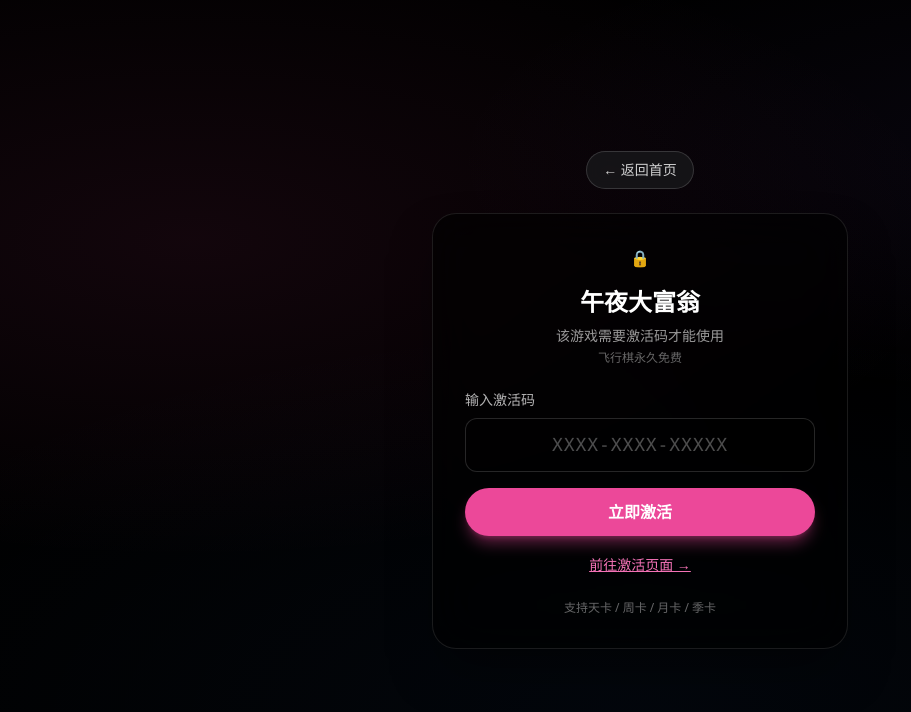
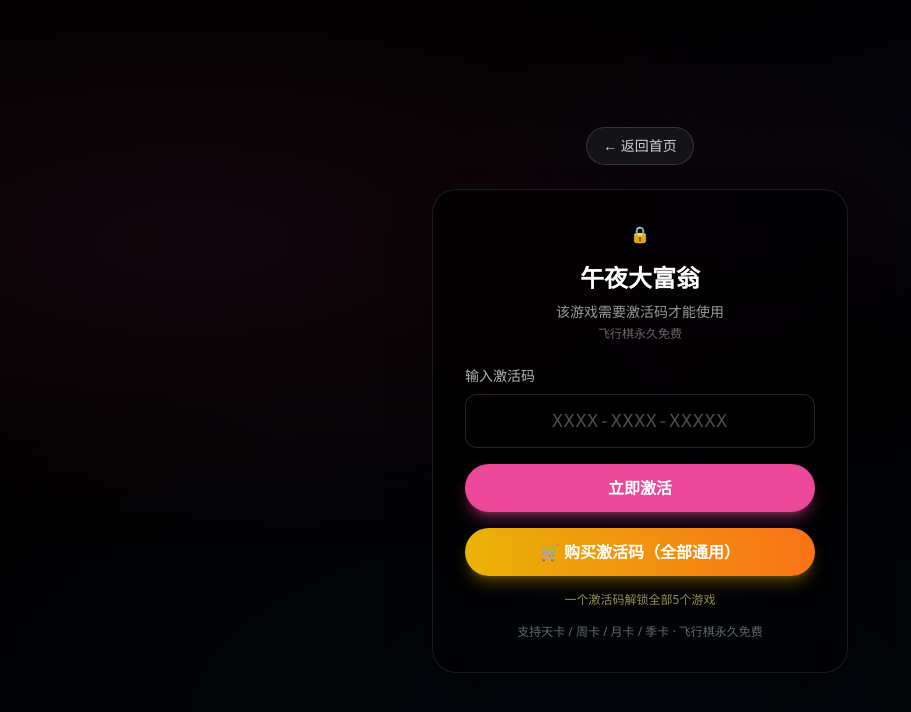
Before and after one commit to cnmgames/game, a Next.js app: page /monopoly in a window 1280 px wide. Shown: the top 712 px of the page, without its empty margins (0-911 px from the left). Built offline with nearby package versions, Linux system fonts and the light colour scheme.

Commit message:
Update LicenseGate.tsx

```diff
--- a/components/LicenseGate.tsx
+++ b/components/LicenseGate.tsx
@@ -79,6 +79,15 @@ export default function LicenseGate({ children, gameName }: { children: React.Re
               >
                 立即激活
               </button>
+              <a
+                href="https://weidian.com/?userid=1388425837"
+                target="_blank"
+                rel="noopener noreferrer"
+                className="flex w-full items-center justify-center rounded-full bg-gradient-to-r from-yellow-500 to-orange-500 py-3 text-base font-semibold text-white shadow-lg shadow-yellow-500/30 hover:from-yellow-400 hover:to-orange-400 transition"
+              >
+                🛒 购买激活码（全部通用）
+              </a>
+              <p className="text-center text-xs text-yellow-200/60">一个激活码解锁全部5个游戏</p>
 
               {result && (
                 <div className={`rounded-xl p-3 text-center text-sm ${
@@ -88,15 +97,11 @@ export default function LicenseGate({ children, gameName }: { children: React.Re
                 </div>
               )}
 
-              <div className="text-center">
-                <Link href="/activate" className="text-sm text-pink-400 hover:text-pink-300 underline">
-                  前往激活页面 →
-                </Link>
-              </div>
+
             </div>
 
-            <div className="mt-6 text-center text-xs text-white/40">
-              <p>支持天卡 / 周卡 / 月卡 / 季卡</p>
+            <div className="mt-4 text-center text-xs text-white/40">
+              <p>支持天卡 / 周卡 / 月卡 / 季卡 · 飞行棋永久免费</p>
             </div>
           </div>
         </div>
```
